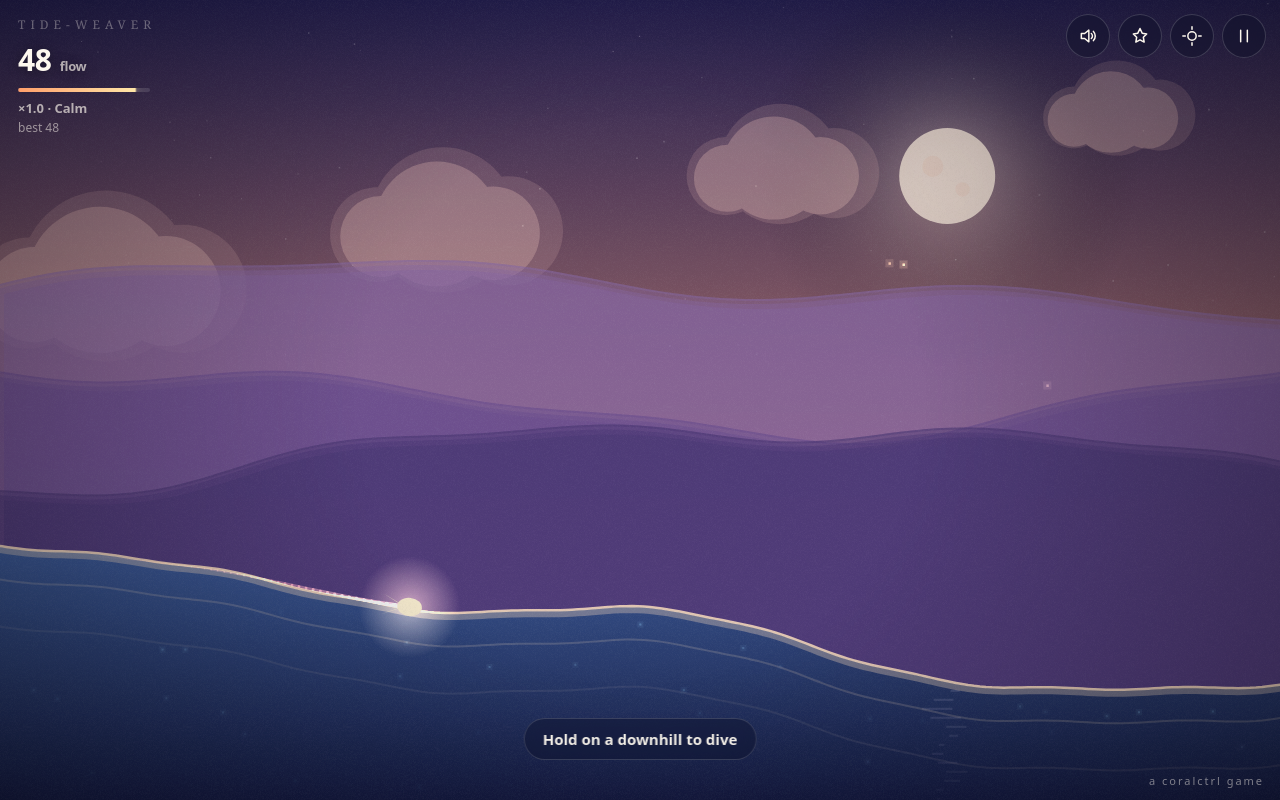
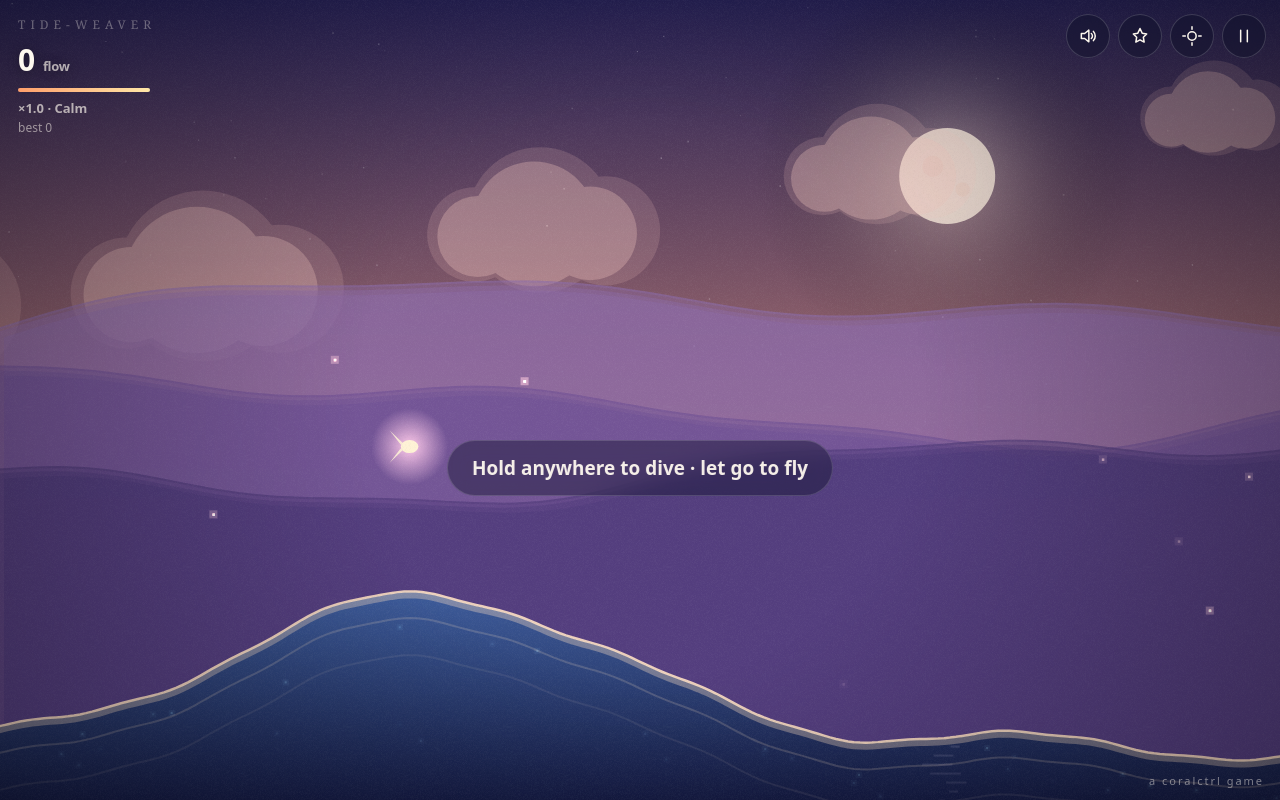
Before and after one commit to Vishwanathanirv/tide-weaver, a website built with Vite: page index.html in a window 1280 px wide. Built offline with nearby package versions, Linux system fonts and the light colour scheme; animation ran at ten frames a second.

Commit message:
Wait for the first press, show the dive under the spirit, remind idle players

```diff
--- a/src/main.ts
+++ b/src/main.ts
@@ -138,6 +138,9 @@ let lastZone = -1;
 let lastStyle = -1;
 let passedBest = false;
 let wasHolding = false;
+/** Nothing moves until the first press, so the player sees that the dive is theirs. */
+let started = false;
+let idle = 0;
 let peakTier = 0;
 const weights = new Array(STYLE_COUNT).fill(0);
 weights[0] = 1;
@@ -166,6 +169,8 @@ function newRun(): void {
   lastStyle = -1;
   passedBest = false;
   peakTier = 0;
+  started = false;
+  idle = 0;
   score.song.length = 0;
   renderer.resetTrail();
   lightEl.hidden = mode === "zen";
@@ -196,6 +201,7 @@ function wake(): void {
 canvas.addEventListener("pointerdown", (e) => {
   if (paused) return;
   wake();
+  started = true;
   pointers.add(e.pointerId);
   canvas.setPointerCapture?.(e.pointerId);
   e.preventDefault();
@@ -215,12 +221,17 @@ window.addEventListener("keydown", (e) => {
   // Game over: Space or Enter rides again straight away.
   if (over && !scrim.hidden && (e.code === "Space" || e.code === "Enter")) {
     e.preventDefault();
-    if (!e.repeat && performance.now() - endShownAt > 500) rideAgain();
+    if (!e.repeat && performance.now() - endShownAt > 500) {
+      rideAgain();
+      started = true;
+      keys.add(e.code);
+    }
     return;
   }
   if (HOLD_KEYS.has(e.code) && !paused) {
     if (el.closest("button") && (e.code === "Space" || e.code === "Enter")) return;
     wake();
+    started = true;
     keys.add(e.code);
     e.preventDefault();
     return;
@@ -798,7 +809,17 @@ function frame(now: number): void {
         openGameOver();
       }
     }
-    acc += dt * scaleT;
+    if (!started) {
+      // Waiting for the first press: the spirit hovers and breathes.
+      const y0 = terrain.height(0) + 220 + Math.sin(now / 420) * 14;
+      spirit.py = spirit.y;
+      spirit.y = y0;
+      acc = 0;
+      clock += dt;
+    }
+    if (started && !holding()) idle += dt;
+    else idle = 0;
+    acc += started ? dt * scaleT : 0;
     while (acc >= STEP && !paused) {
       tick(STEP);
       acc -= STEP;
@@ -858,7 +879,9 @@ function frame(now: number): void {
     lightEl.classList.toggle("low", run.light < 0.25);
     lightEl.setAttribute("aria-valuenow", String(Math.round(run.light * 100)));
   }
-  const tipText = tip >= 0 && tip < TIPS.length ? TIPS[tip] : "";
+  const nudge = started && idle > 5 && save.stats.runs < 8 && !over && ending < 0;
+  const tipText = !started ? "Hold anywhere to dive · let go to fly" : tip >= 0 && tip < TIPS.length ? TIPS[tip] : nudge ? "Hold to dive down the next slope" : "";
+  hintEl.classList.toggle("start", !started);
   if (hintEl.textContent !== tipText) hintEl.textContent = tipText;
   hintEl.hidden = !tipText || paused;
   requestAnimationFrame(frame);
--- a/src/render.ts
+++ b/src/render.ts
@@ -935,6 +935,24 @@ export class Renderer {
     ctx.ellipse(0, 0, size * 1.15, size * 0.85, 0, 0, Math.PI * 2);
     ctx.fill();
     ctx.restore();
+    // Diving: chevrons under the spirit show that your press is pulling it down.
+    if (f.holding) {
+      const pulse = 0.55 + 0.45 * Math.sin(f.time * 14);
+      ctx.strokeStyle = `rgba(255,255,255,${0.95 * pulse})`;
+      ctx.lineWidth = 3;
+      ctx.lineCap = "round";
+      for (let i = 0; i < 2; i++) {
+        const cy = y + size * (2.2 + i * 1.5);
+        ctx.globalAlpha = 1 - i * 0.4;
+        ctx.beginPath();
+        ctx.moveTo(x - size * 1.2, cy);
+        ctx.lineTo(x, cy + size * 0.9);
+        ctx.lineTo(x + size * 1.2, cy);
+        ctx.stroke();
+      }
+      ctx.globalAlpha = 1;
+      ctx.lineCap = "butt";
+    }
   }
 
   private weatherLayer(f: FrameState, wt: number[]): void {
--- a/src/style.css
+++ b/src/style.css
@@ -595,3 +595,21 @@ kbd {
     font-size: 36px;
   }
 }
+
+.hint.start {
+  bottom: auto;
+  top: 50%;
+  padding: 14px 24px;
+  font-size: 19px;
+  transform: translate(-50%, 40px);
+}
+
+@media (max-width: 480px) {
+  .hint.start {
+    font-size: 16px;
+    white-space: normal;
+    width: max-content;
+    max-width: 86vw;
+    text-align: center;
+  }
+}
```
Also changed, not shown: README.md.
